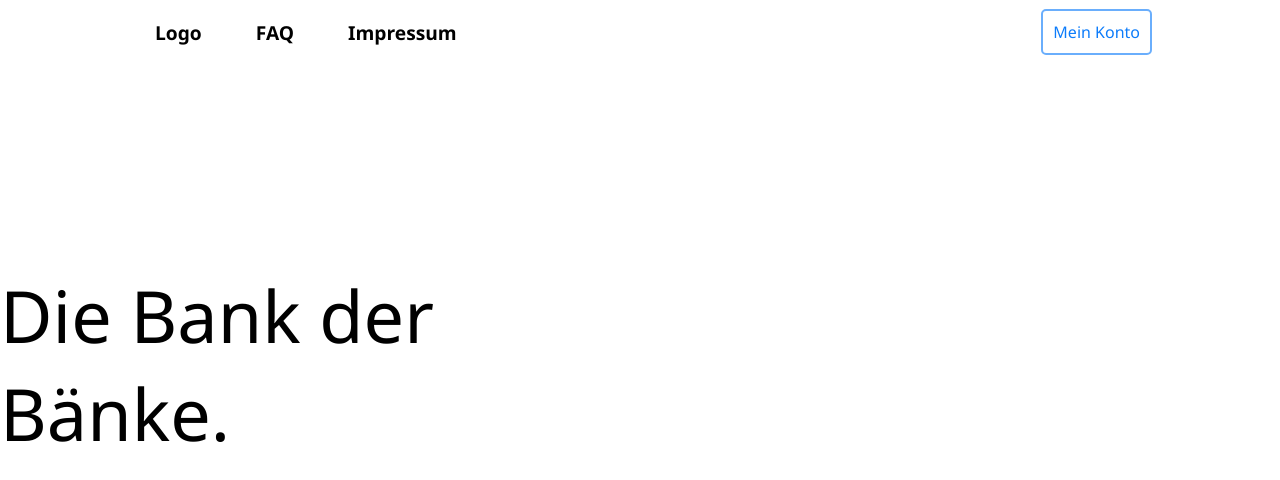
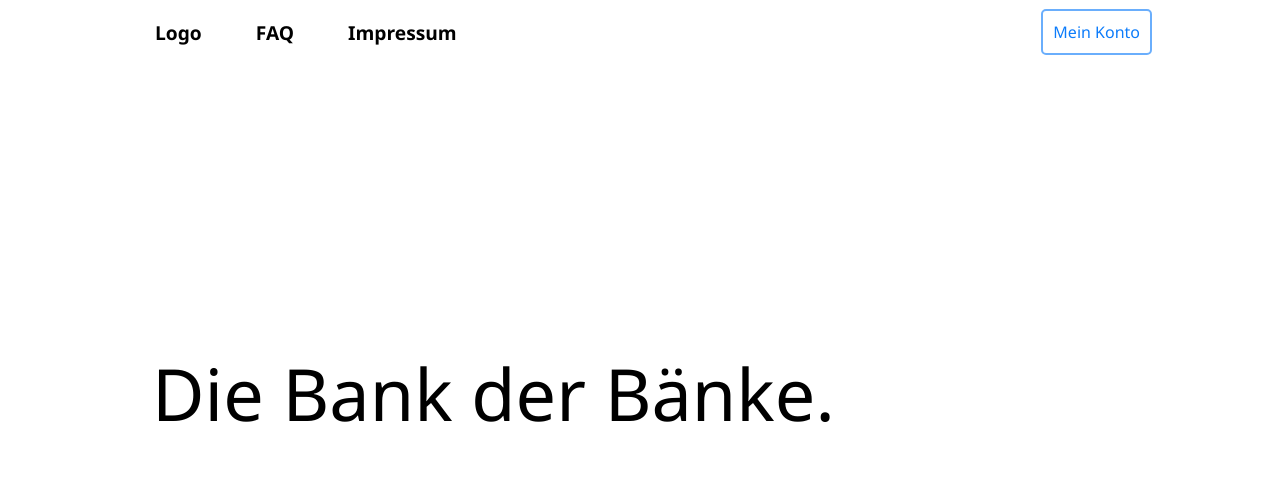
Before and after one commit to SaS-Banking-System/SaS-Web-Frontend, a Nuxt app: page / in a window 1280 px wide. Shown: the top 480 px of the page. Built offline with nearby package versions, Linux system fonts and the light colour scheme.

Commit message:
fixed hero offset

```diff
--- a/components/Navbar.vue
+++ b/components/Navbar.vue
@@ -18,11 +18,11 @@
     justify-content: space-between;
     background-color: white;
     height: 8vh;
+    margin-inline: 8rem;
   }
   .left, .right {
     display: flex;
     align-items: center;
-    margin-inline: 8rem;
   }
 
   a {
--- a/pages/index.vue
+++ b/pages/index.vue
@@ -31,10 +31,12 @@
 
 h1 {
     display: flex;
-    justify-content: center;
     align-items: center;
-    padding-top: 12%;
-    margin-right: 53%;
+
+    margin-top: 35vh;
+
+    /* 9.5 rem because there are 8 rem margin on the navbar and 1.5 rem margin on the first a (Logo link) */
+    margin-left: 9.5rem;
 
     animation: 1s ease 0s 1 slideInFromLeft;
 
```
Also changed, not shown: 1 other file (tests, documents, lock files or other folders).
